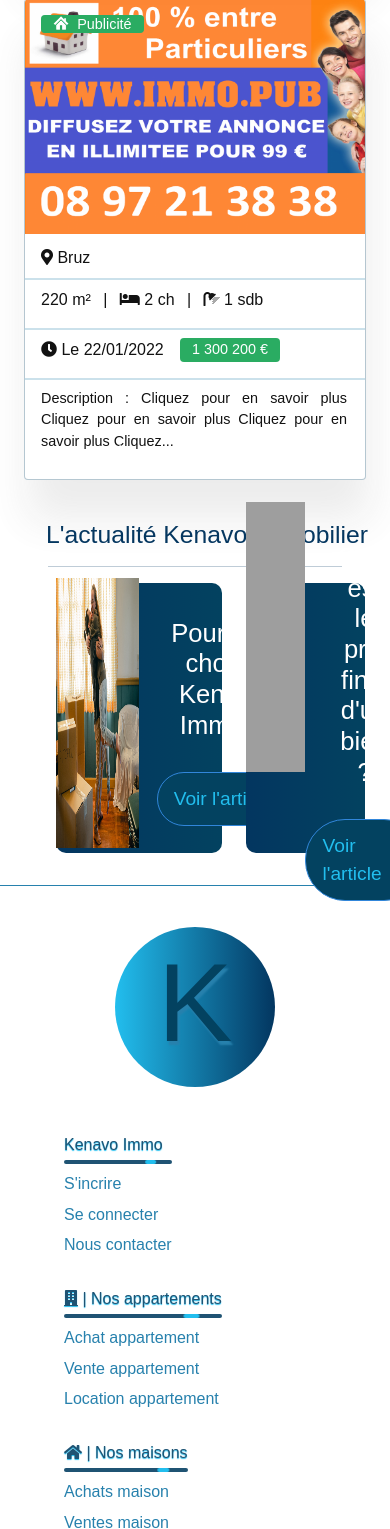
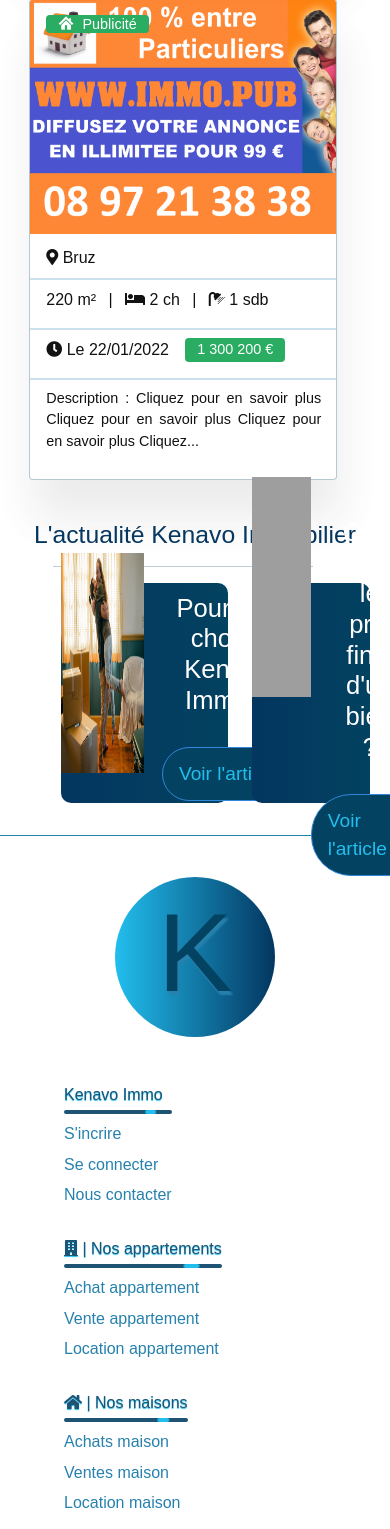
Before and after one commit to TheronBenjamin/AgenceImmo, a Symfony app: template templates/index/index.html.twig in a window 390 px wide; the page is wider, and only the part inside the window is pictured. Shown: the part 4971-6500 px from the top of that part. Run offline with Twig, Linux system fonts and the light colour scheme; the template is opened without the code that fills it, so the values that code supplies are empty; style sheets or scripts are compiled from the project's sources; some libraries are stand-ins or nearby versions; some web fonts are replaced; grey boxes are pictures that could not be loaded.

Commit message:
responsive for big screen

```diff
--- a/assets/scss/app.scss
+++ b/assets/scss/app.scss
@@ -471,11 +471,19 @@ html body{
 /*********** Good cards ***********/
 /**********************************/
 
+
+.page-container{
+    width: 85vw;
+    margin-left:auto;
+    margin-right:auto;
+}
+
+
 .villa-group{
     display: grid;
-    grid-template-columns: repeat(auto-fit, minmax(295px,1fr));
+    grid-template-columns: repeat(auto-fit, minmax(310px,1fr));
     grid-gap: 5px;
-    margin: 2rem 2rem 0rem 2rem;
+    margin: 2rem 0rem 0rem 2rem;
     transition: transform 0.5s;
     transition-delay: 1ms;
     -webkit-transition: transform 0.5s;
@@ -662,12 +670,12 @@ html body{
     .informations-block{
         margin: 0rem 2rem 2rem 2rem;
         img{
-            height: 270px;
+            height: 220px;
             width: 50%;
             z-index: -4;
         }
         .block{
-            height: 270px;
+            height: 220px;
             z-index: 1;
             width: 100%;
             background: linear-gradient(to right, $full-blue, $sea-blue);
--- a/templates/inc/footer.html.twig
+++ b/templates/inc/footer.html.twig
@@ -1,5 +1,5 @@
 <footer class="footer d-block">
-    <div class="border-footer d-flex justify-content-around flex-wrap">
+    <div class="border-footer d-flex justify-content-center flex-wrap">
         <div>
             <div class="circle"></div>
             <div class="logo">K</div>
--- a/templates/index/index.html.twig
+++ b/templates/index/index.html.twig
@@ -30,7 +30,7 @@
             <button>Rechercher</button>
         </div>
     </div>
-    <div class="ms-4">
+    <div class="page-container d-block">
         <div class="villa-group">
             <div class="me-4 villa-card">
                 <a class="hidden-link" href="#">
```
